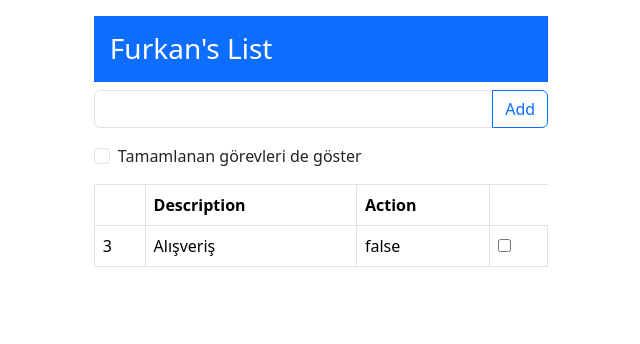
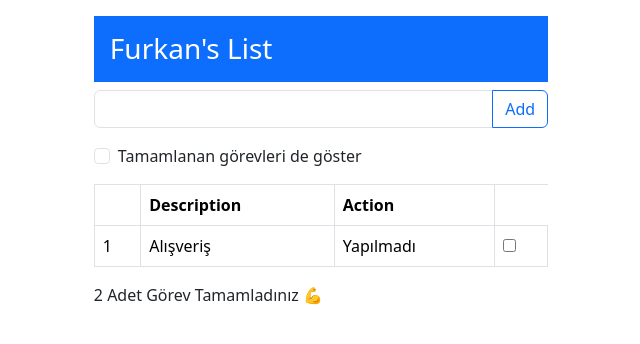
Before and after one commit to hFurkan99/Web-Development, an Angular app in the folder Angular/todo-app/: page / in a window 1280 px wide. Shown: the top 344 px of the page, without its empty margins (257-897 px from the left). Built offline with nearby package versions, Linux system fonts and the light colour scheme.

Commit message:
NgTemplate

```diff
--- a/Angular/todo-app/src/app/todo/todo.component.html
+++ b/Angular/todo-app/src/app/todo/todo.component.html
@@ -19,6 +19,11 @@
             </div>
 
 
+            <div class="alert alert-warning" *ngIf="getItems().length===0 else items ">
+                Tüm görevleri tamamladınız 😆 Tamamlanan görev sayısı: {{getCompletedTaskCount()}}
+            </div>
+
+            <ng-template #items>
                 <table class="table table-bordered">
                     <thead>
                         <tr>
@@ -29,9 +34,18 @@
                     </thead>
                     <tbody>
                         <tr *ngFor="let item of getItems(); let i = index">
-                        <td>{{item.id}} </td>
+                            <td>{{i + 1}} </td>
                             <td>{{item.description}} </td>
-                        <td>{{item.action}} </td>
+                            <td>
+                                <!-- <div *ngIf="item.action">Yapıldı</div>
+                                            <div *ngIf="!item.action">Yapılmadı</div> -->
+
+                                <div [ngSwitch]="item.action">
+                                    <div *ngSwitchCase="true">Yapıldı</div>
+
+                                    <div *ngSwitchDefault>Yapılmadı</div>
+                                </div>
+                            </td>
                             <td>
                                 <input type="checkbox" [(ngModel)]="item.action">
                             </td>
@@ -39,6 +53,15 @@
 
                     </tbody>
                 </table>
+                <div class="my-2">
+                    {{getCompletedTaskCount()}} Adet Görev Tamamladınız 💪
+                </div>
+            </ng-template>
+
+
+
+
+
         </div>
     </div>
 </div>
--- a/Angular/todo-app/src/app/todo/todo.component.ts
+++ b/Angular/todo-app/src/app/todo/todo.component.ts
@@ -44,6 +44,10 @@ export class TodoComponent {
     this.errorMsg = '';
   }
 
+  getCompletedTaskCount() {
+    return this.model.items.filter((item) => item.action === true).length;
+  }
+
   // items: TodoItem[] = [
   //   //Interface ile tip kontrolü yapılırsa
   //   { id: 1, description: 'Kahvaltı', action: 'yes' },
```
Lines whose indentation alone changed are shown as unchanged.
